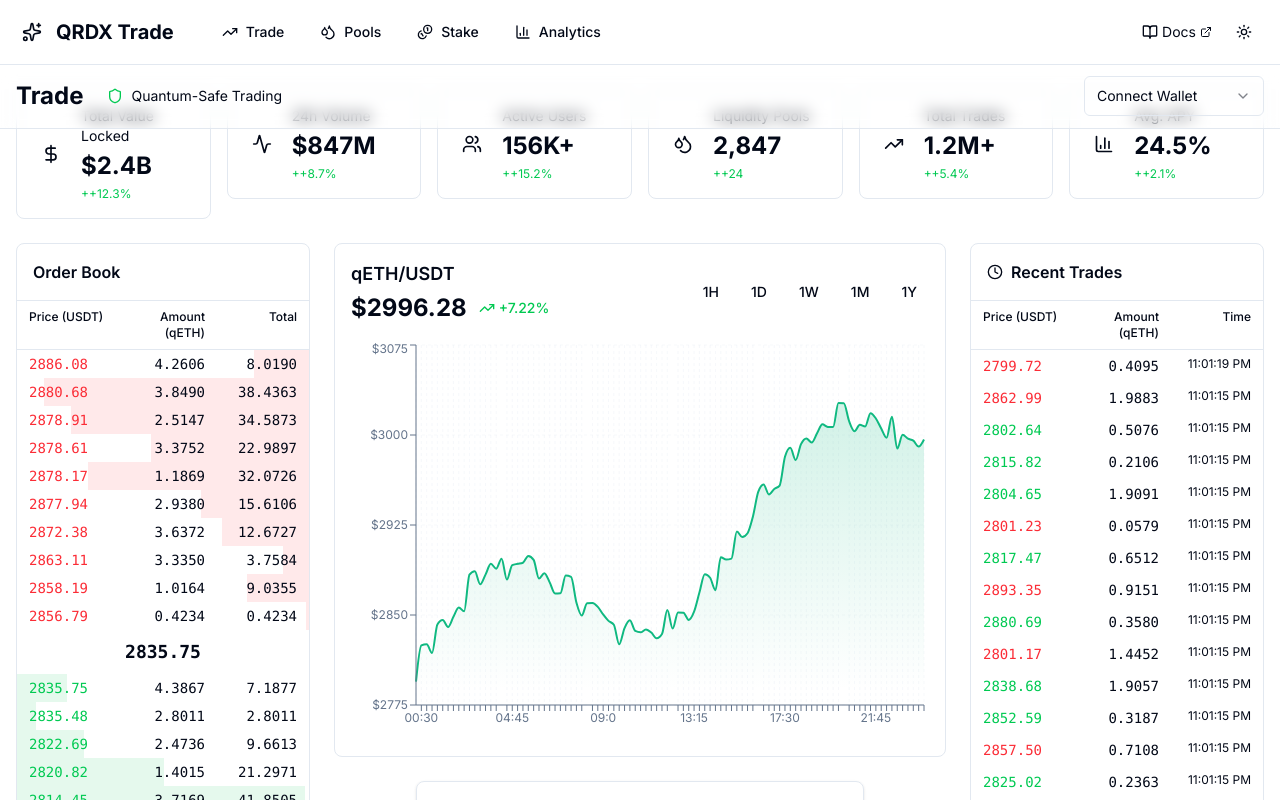
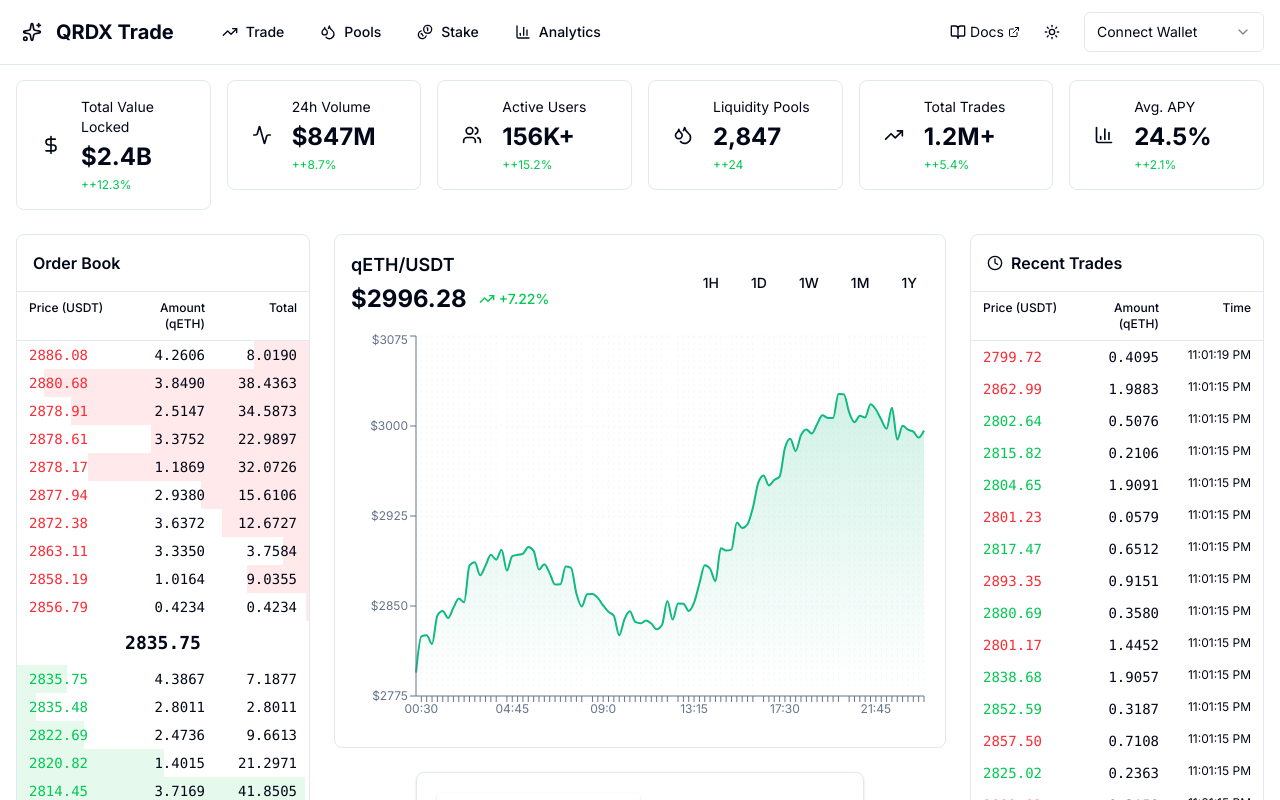
Before and after one commit to qrdx-org/qrdx-trade, a Next.js app: page / in a window 1280 px wide. Shown: the top 800 px of the page. Built offline with nearby package versions, Linux system fonts and the light colour scheme.

Commit message:
Update Nav

```diff
--- a/app/page.tsx
+++ b/app/page.tsx
@@ -1,8 +1,8 @@
 'use client'
 
-import React, { useState } from 'react'
+import React from 'react'
 import { motion } from 'framer-motion'
-import { Shield, Zap, Lock, Sparkles } from 'lucide-react'
+import { Shield, Zap, Sparkles } from 'lucide-react'
 import Navigation from '@/components/Navigation'
 import Footer from '@/components/Footer'
 import { TradingChart } from '@/components/TradingChart'
@@ -10,56 +10,13 @@
 import { OrderBook } from '@/components/OrderBook'
 import { TradeHistory } from '@/components/TradeHistory'
 import { MarketStats } from '@/components/MarketStats'
-import { WalletConnect, WalletType } from '@/components/WalletConnect'
 
 export default function TradePage() {
-  const [walletType, setWalletType] = useState<WalletType>(null)
-
   return (
     <div className="min-h-screen flex flex-col bg-gradient-to-br from-background via-background to-primary/5">
       <Navigation />
 
-      {/* Header with Wallet Connection */}
-      <div className="sticky top-16 z-40 bg-background/95 backdrop-blur border-b">
-        <div className="container mx-auto px-4 py-3">
-          <div className="flex items-center justify-between flex-wrap gap-4">
-            <motion.div
-              className="flex items-center gap-6"
-              initial={{ opacity: 0, x: -20 }}
-              animate={{ opacity: 1, x: 0 }}
-            >
-              <h1 className="text-2xl font-bold">Trade</h1>
-              <div className="flex items-center gap-2 text-sm">
-                <Shield className="h-4 w-4 text-green-500" />
-                <span className="text-muted-foreground">Quantum-Safe Trading</span>
-              </div>
-              {walletType && (
-                <motion.div
-                  className="flex items-center gap-2 px-3 py-1 rounded-full bg-primary/10 text-xs font-medium"
-                  initial={{ scale: 0 }}
-                  animate={{ scale: 1 }}
-                >
-                  {walletType === 'web3' ? (
-                    <>
-                      <Zap className="h-3 w-3 text-blue-500" />
-                      <span>Web3 Mode</span>
-                    </>
-                  ) : (
-                    <>
-                      <Lock className="h-3 w-3 text-purple-500" />
-                      <span>QRDX Chain</span>
-                    </>
-                  )}
-                </motion.div>
-              )}
-            </motion.div>
-
-            <WalletConnect onConnect={setWalletType} />
-          </div>
-        </div>
-      </div>
-
-      <main className="flex-1 container mx-auto px-4 py-6">
+      <main className="flex-1 container mx-auto px-4 pt-20 py-6">
         {/* Market Stats */}
         <div className="mb-6">
           <MarketStats />
--- a/components/Navigation.tsx
+++ b/components/Navigation.tsx
@@ -1,14 +1,17 @@
 'use client'
 
-import React from 'react'
+import React, { useState } from 'react'
 import Link from 'next/link'
 import { motion } from 'framer-motion'
-import { TrendingUp, Droplets, Coins, BookOpen, ExternalLink, BarChart3, Sparkles } from 'lucide-react'
+import { TrendingUp, Droplets, Coins, BookOpen, ExternalLink, BarChart3, Sparkles, Shield } from 'lucide-react'
 import { Button } from '@/components/ui/button'
 import { ThemeToggle } from '@/components/theme-toggle'
+import { WalletConnect, WalletType } from '@/components/WalletConnect'
 import { cn } from '@/lib/utils'
 
 const Navigation = () => {
+  const [walletType, setWalletType] = useState<WalletType>(null)
+
   const navItems = [
     { href: '/', label: 'Trade', icon: <TrendingUp className="h-4 w-4" /> },
     { href: '/pools', label: 'Pools', icon: <Droplets className="h-4 w-4" /> },
@@ -55,6 +58,12 @@
         </div>
 
         <div className="flex items-center gap-3">
+          {walletType && (
+            <div className="hidden sm:flex items-center gap-2 text-xs text-muted-foreground">
+              <Shield className="h-3 w-3 text-green-500" />
+              <span>Quantum-Safe</span>
+            </div>
+          )}
           <a
             href="https://qrdx.org"
             target="_blank"
@@ -66,6 +75,7 @@
             <ExternalLink className="h-3 w-3" />
           </a>
           <ThemeToggle />
+          <WalletConnect onConnect={setWalletType} />
         </div>
       </div>
     </motion.nav>
```
Also changed, not shown: 1 other file (tests, documents, lock files or other folders).
